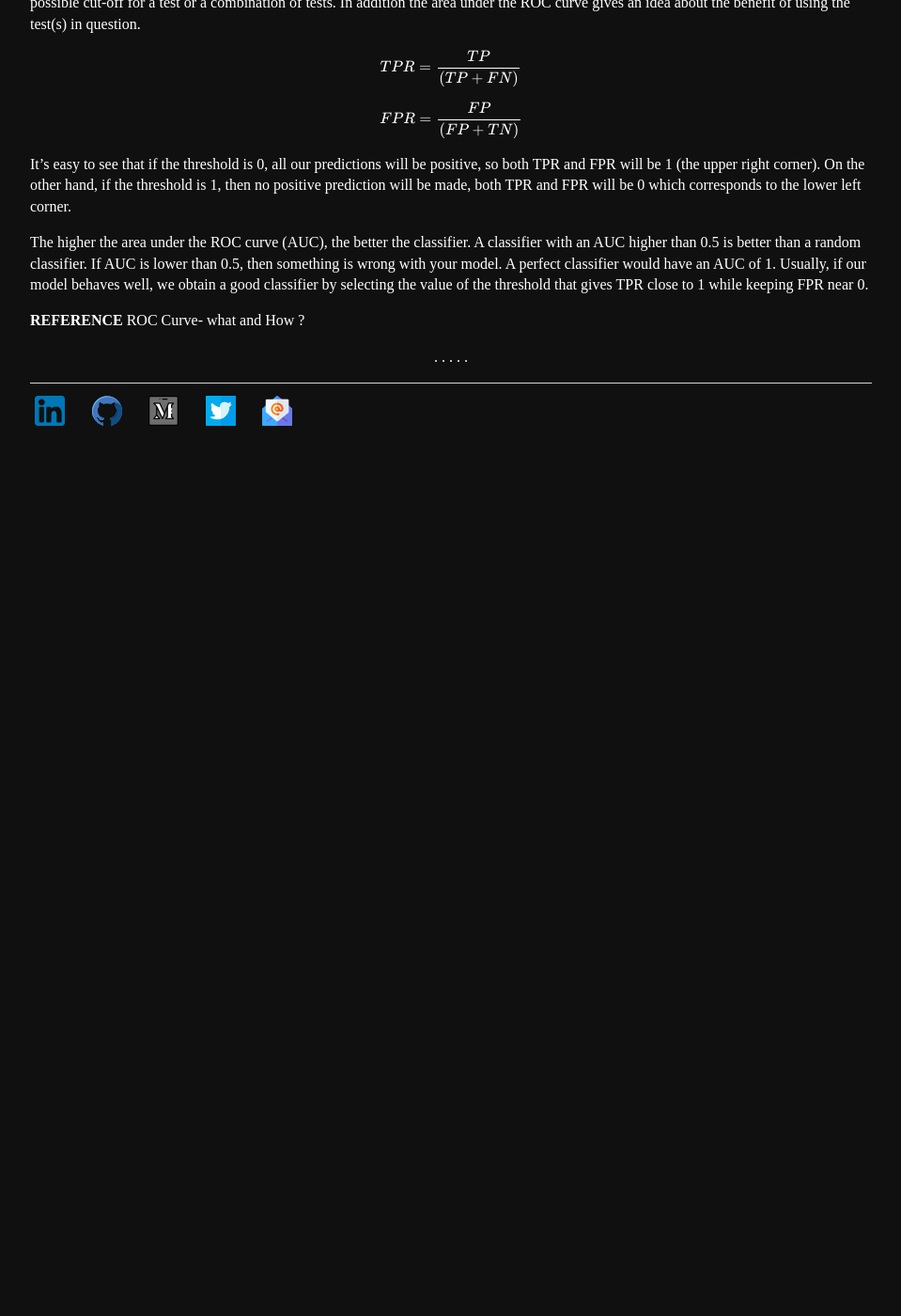
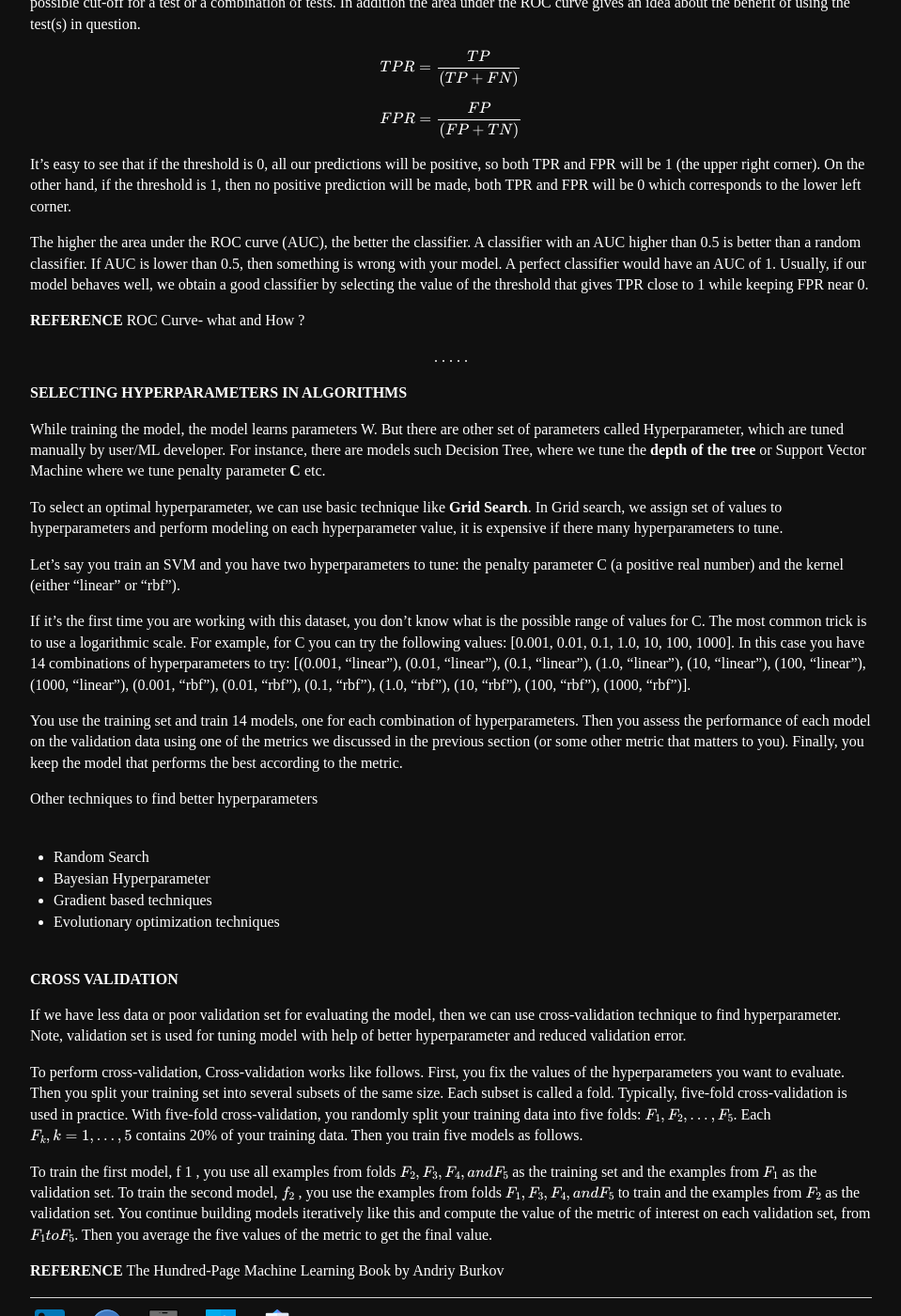
Before and after one commit to Mayurji/mayurji.github.io, a Jekyll site: the page built from _machine-learning/2020-11-06-machine-learning-III.md, in a window 1280 px wide and 1400 px high, scrolled down 3733 px. Shown: the whole window at 94% size, without its empty margins (160-1119 px from the left). Built offline with Jekyll 4.4.1, drawn with Linux system fonts in a browser that asks for light colours; formulas are drawn with MathJax 3; before the commit the page ends 4249 px from its top, so only the background shows below that.

Commit message:
Update 2020-11-06-machine-learning-III.md

```diff
--- a/_machine-learning/2020-11-06-machine-learning-III.md
+++ b/_machine-learning/2020-11-06-machine-learning-III.md
@@ -151,3 +151,34 @@ The higher the area under the ROC curve (AUC), the better the classifier. A clas
 **REFERENCE** [ROC Curve- what and How ?](https://acutecaretesting.org/en/articles/roc-curves-what-are-they-and-how-are-they-used)
 
   <p align='center'>. . . . .</p>
+
+**SELECTING HYPERPARAMETERS IN ALGORITHMS**
+
+While training the model, the model learns parameters W. But there are other set of parameters called Hyperparameter, which are tuned manually by user/ML developer. For instance, there are models such Decision Tree, where we tune the **depth of the tree** or Support Vector Machine where we tune penalty parameter **C** etc.
+
+To select an optimal hyperparameter, we can use basic technique like **Grid Search**. In Grid search, we assign set of values to hyperparameters and perform modeling on each hyperparameter value, it is expensive if there many hyperparameters to tune.
+
+Let’s say you train an SVM and you have two hyperparameters to tune: the penalty parameter C (a positive real number) and the kernel (either “linear” or “rbf”).
+
+If it’s the first time you are working with this dataset, you don’t know what is the possible range of values for C. The most common trick is to use a logarithmic scale. For example, for C you can try the following values: [0.001, 0.01, 0.1, 1.0, 10, 100, 1000]. In this case you have 14 combinations of hyperparameters to try: [(0.001, “linear”), (0.01, “linear”), (0.1, “linear”), (1.0, “linear”), (10, “linear”), (100, “linear”), (1000, “linear”), (0.001, “rbf”), (0.01, “rbf”),
+(0.1, “rbf”), (1.0, “rbf”), (10, “rbf”), (100, “rbf”), (1000, “rbf”)].
+
+You use the training set and train 14 models, one for each combination of hyperparameters. Then you assess the performance of each model on the validation data using one of the metrics we discussed in the previous section (or some other metric that matters to you). Finally, you keep the model that performs the best according to the metric.
+
+Other techniques to find better hyperparameters
+
+* Random Search
+* Bayesian Hyperparameter
+* Gradient based techniques
+* Evolutionary optimization techniques
+
+**CROSS VALIDATION**
+
+If we have less data or poor validation set for evaluating the model, then we can use cross-validation technique to find hyperparameter. Note, validation set is used for tuning model with help of better hyperparameter and reduced validation error.
+
+To perform cross-validation, Cross-validation works like follows. First, you fix the values of the hyperparameters you want to evaluate. Then you split your training set into several subsets of the same size. Each subset is called a fold. Typically, five-fold cross-validation is used in practice. With five-fold
+cross-validation, you randomly split your training data into five folds: $${F_1 , F_2 , . . . , F_5 }$$. Each $$F_k , k = 1, . . . , 5$$ contains 20% of your training data. Then you train five models as follows.
+
+To train the first model, f 1 , you use all examples from folds $$F_2 , F_3 , F_4 , and F_5$$ as the training set and the examples from $$F_1$$ as the validation set. To train the second model, $$f_2$$ , you use the examples from folds $$F_1 , F_3, F_4 , and F_5$$ to train and the examples from $$F_2$$ as the validation set. You continue building models iteratively like this and compute the value of the metric of interest on each validation set, from $$F_1 to F_5$$. Then you average the five values of the metric to get the final value.
+
+**REFERENCE**  The Hundred-Page Machine Learning Book by Andriy Burkov
```
